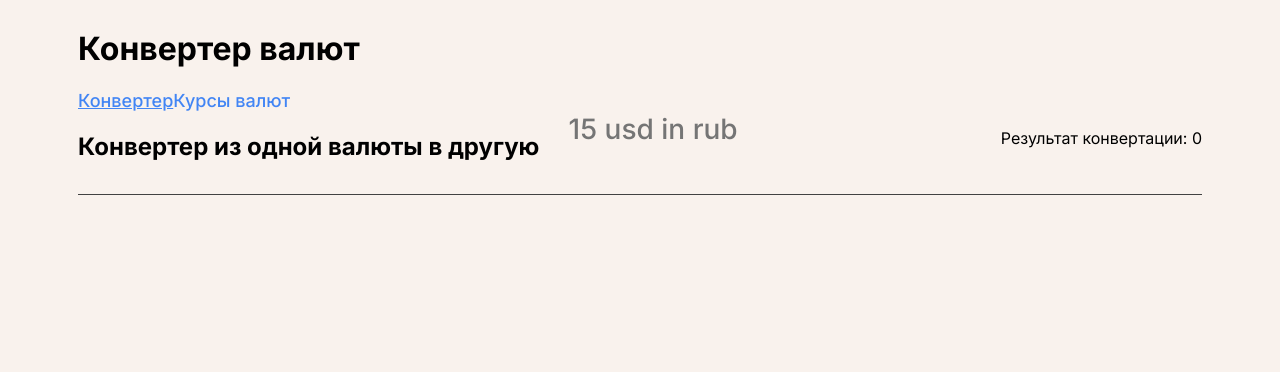
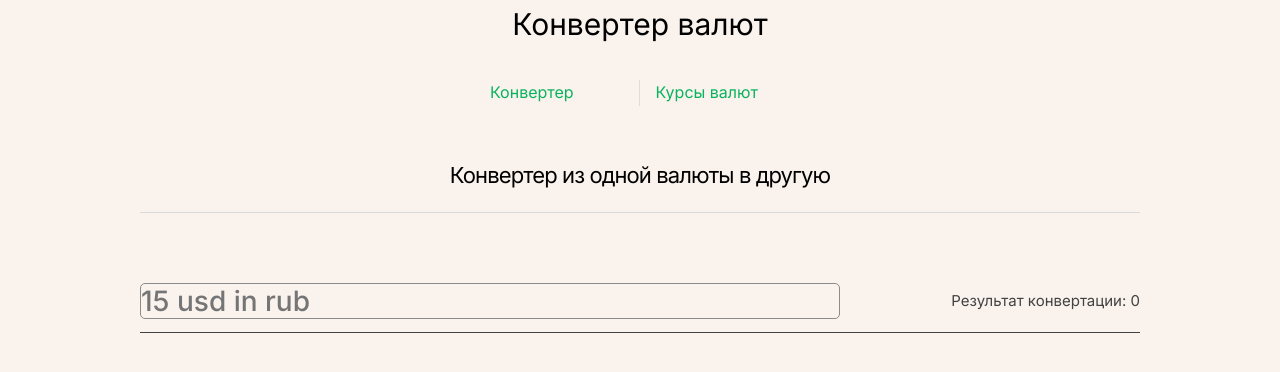
Before and after one commit to SvetlanaPivovarova/currency-converter-react, a React (Create React App) app: page / in a window 1280 px wide. Shown: the top 372 px of the page. Built offline with nearby package versions, Linux system fonts and the light colour scheme; no server answers.

Commit message:
стили главной страницы

```diff
--- a/src/CurrencyRates/CurrencyRates.jsx
+++ b/src/CurrencyRates/CurrencyRates.jsx
@@ -40,8 +40,8 @@ export const CurrencyRates = ({ ratesRef }) => {
     }
 
     return(
-        <div>
-            <h2>Курсы валют</h2>
+        <div className="content">
+            <h2 className="content__heading">Курсы валют</h2>
             <span>Базовая валюта {baseCurrency}</span>
             <ul>
                 {currencyArray.map((cur) => (
--- a/src/Header/Header.css
+++ b/src/Header/Header.css
@@ -1,35 +1,59 @@
 .header {
-    border-bottom: 1px solid rgba(218, 218, 218, 1);
-    margin: 0 0 20px;
-    padding: 40px 0 23px;
-    box-sizing: border-box;
-    font-size: 22px;
-    line-height: 27px;
-    letter-spacing: -0.04em;
-    font-weight: 400;
+
+}
+
+.header__wrapper {
+    display: flex;
+    min-width: 300px;
+    margin: 0 auto;
+    justify-content: space-between;
+}
+
+.menu {
+    width: 100%;
+    font-size: 12px;
     text-align: center;
+    display: flex;
+    justify-content: space-between;
 }
 
 .menu__nav-item {
-    font-size: 18px;
-    line-height: 22px;
-    font-weight: 500;
-    color: rgba(66, 133, 244, 1);
-    text-decoration: none;
-    padding: 0;
-    margin: 0 0 28px;
-    cursor: pointer;
-    transition: opacity .3s ease;
+    text-decoration: underline;
 }
 
 .menu__nav-item:hover {
-    opacity: .8;
+    background-color: transparent;
 }
 
-.menu__nav-item_type_last {
-    margin-bottom: 50vh;
+.menu__nav-item {
+    display: inline-block;
+    padding: 0 1rem;
+    color: hsla(150, 90%, 37%, 1);;
+    border-left: 1px solid var(--color-border);
+    text-decoration: none;
+    transition: 0.4s;
 }
 
-.menu__nav_active {
-    text-decoration: underline;
+.menu__nav-item:hover {
+    background-color: hsla(160, 100%, 37%, 0.2)
 }
+
+.menu__nav-item:first-of-type {
+    border: 0;
+}
+
+@media (min-width: 1024px) {
+    .header {
+        display: flex;
+        flex-direction: column;
+        place-items: center;
+    }
+
+    .menu {
+        text-align: left;
+        margin-left: -1rem;
+        font-size: 1rem;
+        padding: 1rem 0;
+        margin-top: 1rem;
+    }
+}
--- a/src/Header/Header.jsx
+++ b/src/Header/Header.jsx
@@ -4,22 +4,24 @@ import { NavLink } from "react-router-dom";
 
 export const Header = () => {
   return(
-      <header>
-        <h1>Конвертер валют</h1>
-        <nav>
+      <header className="header">
+        <h1 className="header__heading">Конвертер валют</h1>
+          <div className="header__wrapper">
+              <nav className="menu">
                   <NavLink
                       exact to="/"
                       className="menu__nav-item"
-              activeClassName="menu__nav_active">
+                      activeClassName="menu__nav-item_active">
                       Конвертер
                   </NavLink>
                   <NavLink
                       exact to="/rates"
                       className="menu__nav-item"
-              activeClassName="menu__nav_active">
+                      activeClassName="menu__nav-item_active">
                       Курсы валют
                   </NavLink>
               </nav>
+          </div>
       </header>
 
   )
--- a/src/Main/Main.css
+++ b/src/Main/Main.css
@@ -1,4 +1,16 @@
-.input__container {
+.form {
+    max-width: 100%;
+    font-family: 'Inter', Arial, sans-serif;
+    align-items: center;
+    margin: 70px 0;
+    color: rgba(66, 66, 66, 1);
+    display: flex;
+    padding: 0 0 13px 0;
+    border-bottom: 1px solid rgba(66, 66, 66, 1);
+    justify-content: space-between;
+}
+
+.form__container {
     padding: 0 0 13px 0;
     border-bottom: 1px solid rgba(66, 66, 66, 1);
     display: flex;
@@ -12,9 +24,14 @@
     line-height: 34px;
     background-color: transparent;
     color: rgba(139, 139, 139, 1);
-    border: 0;
+    border: 1px solid rgba(139, 139, 139, 1);
+    border-radius: 5px;
     box-sizing: border-box;
     margin: 0;
     padding: 0;
     flex-basis: 70%;
 }
+
+.form__span {
+    display: block;
+}
--- a/src/Main/Main.jsx
+++ b/src/Main/Main.jsx
@@ -4,9 +4,10 @@ import "./Main.css";
 export const Main = ({ onConvert, onChangeValue, value, result }) => {
     return(
 
-        <div className="input__container">
-            <h2>Конвертер из одной валюты в другую</h2>
-            <form onSubmit={onConvert}>
+        <div className="content">
+            <h2 className="content__heading">Конвертер из одной валюты в другую</h2>
+            <form className="form" onSubmit={onConvert}>
+
                 <input
                     className="input__text"
                     onChange={(e) => onChangeValue(e.target.value)}
@@ -14,8 +15,8 @@ export const Main = ({ onConvert, onChangeValue, value, result }) => {
                     type="text"
                     placeholder="15 usd in rub"
                 />
+                <p className="form__span">Результат конвертации: {result}</p>
             </form>
-            <p>Результат конвертации: {result}</p>
         </div>
     )
 }
--- /dev/null
+++ b/src/base.css
@@ -0,0 +1,74 @@
+/* color palette from <https://github.com/vuejs/theme> */
+:root {
+  --vt-c-white: #ffffff;
+  --vt-c-white-soft: #f8f8f8;
+  --vt-c-white-mute: #f2f2f2;
+
+  --vt-c-black: #181818;
+  --vt-c-black-soft: #222222;
+  --vt-c-black-mute: #282828;
+
+  --vt-c-indigo: #2c3e50;
+
+  --vt-c-divider-light-1: rgba(60, 60, 60, 0.29);
+  --vt-c-divider-light-2: rgba(60, 60, 60, 0.12);
+  --vt-c-divider-dark-1: rgba(84, 84, 84, 0.65);
+  --vt-c-divider-dark-2: rgba(84, 84, 84, 0.48);
+
+  --vt-c-text-light-1: var(--vt-c-indigo);
+  --vt-c-text-light-2: rgba(60, 60, 60, 0.66);
+  --vt-c-text-dark-1: var(--vt-c-white);
+  --vt-c-text-dark-2: rgba(235, 235, 235, 0.64);
+}
+
+/* semantic color variables for this project */
+:root {
+  --color-background: var(--vt-c-white);
+  --color-background-soft: var(--vt-c-white-soft);
+  --color-background-mute: var(--vt-c-white-mute);
+
+  --color-border: var(--vt-c-divider-light-2);
+  --color-border-hover: var(--vt-c-divider-light-1);
+
+  --color-heading: var(--vt-c-text-light-1);
+  --color-text: var(--vt-c-text-light-1);
+
+  --section-gap: 160px;
+}
+
+@media (prefers-color-scheme: dark) {
+  :root {
+    --color-background: var(--vt-c-black);
+    --color-background-soft: var(--vt-c-black-soft);
+    --color-background-mute: var(--vt-c-black-mute);
+
+    --color-border: var(--vt-c-divider-dark-2);
+    --color-border-hover: var(--vt-c-divider-dark-1);
+
+    --color-heading: var(--vt-c-text-dark-1);
+    --color-text: var(--vt-c-text-dark-2);
+  }
+}
+
+*,
+*::before,
+*::after {
+  box-sizing: border-box;
+  margin: 0;
+  position: relative;
+  font-weight: normal;
+}
+
+body {
+  min-height: 100vh;
+  color: var(--color-text);
+  background: var(--color-background);
+  transition: color 0.5s, background-color 0.5s;
+  line-height: 1.6;
+  font-family: Inter, -apple-system, BlinkMacSystemFont, 'Segoe UI', Roboto, Oxygen, Ubuntu,
+    Cantarell, 'Fira Sans', 'Droid Sans', 'Helvetica Neue', sans-serif;
+  font-size: 15px;
+  text-rendering: optimizeLegibility;
+  -webkit-font-smoothing: antialiased;
+  -moz-osx-font-smoothing: grayscale;
+}
--- a/src/index.scss
+++ b/src/index.scss
@@ -1,3 +1,4 @@
+@import './base.css';
 @import url('https://fonts.googleapis.com/css2?family=Inter:wght@400;500;600;700;800;900&display=swap');
 
 body {
@@ -27,77 +28,18 @@ body {
 
 .content {
   padding: 0 70px 0;
-  box-sizing: border-box;
   display: flex;
   flex-direction: column;
 }
 
-.App {
-  display: grid;
-  grid-template-columns: 1fr 1fr;
-  grid-column-gap: 30px;
-  width: 800px;
-  margin: 100px auto;
-  background-color: #fff;
-  padding: 30px;
-  box-shadow: 0 10px 20px rgba(0, 0, 0, 0.05);
-  border-radius: 15px;
+.content__heading {
+  border-bottom: 1px solid rgba(218, 218, 218, 1);
+  margin: 0;
+  padding: 40px 0 23px;
+  box-sizing: border-box;
+  font-size: 22px;
+  line-height: 27px;
+  letter-spacing: -0.04em;
+  font-weight: 400;
+  text-align: center;
 }
-
-.block {
-  input {
-    border: 1px solid rgba(0, 0, 0, 0.1);
-    font-size: 3rem;
-    font-weight: bold;
-    padding: 20px 20px;
-    letter-spacing: 1.3px;
-    outline: none;
-    margin-top: 20px;
-    border-radius: 5px;
-    width: 100%;
-  }
-}
-
-.currencies {
-  display: flex;
-  list-style: none;
-  padding: 0;
-  margin: 0;
-  border: 1px solid rgba(0, 0, 0, 0.1);
-  border-radius: 5px;
-  overflow: hidden;
-
-  li {
-    display: inline-flex;
-    padding: 10px 20px;
-    border-right: 1px solid rgba(0, 0, 0, 0.05);
-    cursor: pointer;
-    justify-content: center;
-    flex: 1;
-
-    &:hover {
-      background-color: rgba(0, 0, 0, 0.03);
-    }
-
-    &:active {
-      background-color: rgba(0, 0, 0, 0.05);
-    }
-
-    &.active {
-      background-color: #16b67f;
-      color: #fff;
-    }
-
-    &:last-of-type {
-      display: inline-flex;
-      align-items: center;
-      flex: 0 0 50px;
-      border-right: 0;
-
-      svg {
-        width: 16px;
-        height: 16px;
-      }
-    }
-  }
-}
```
Lines whose indentation alone changed are shown as unchanged.
